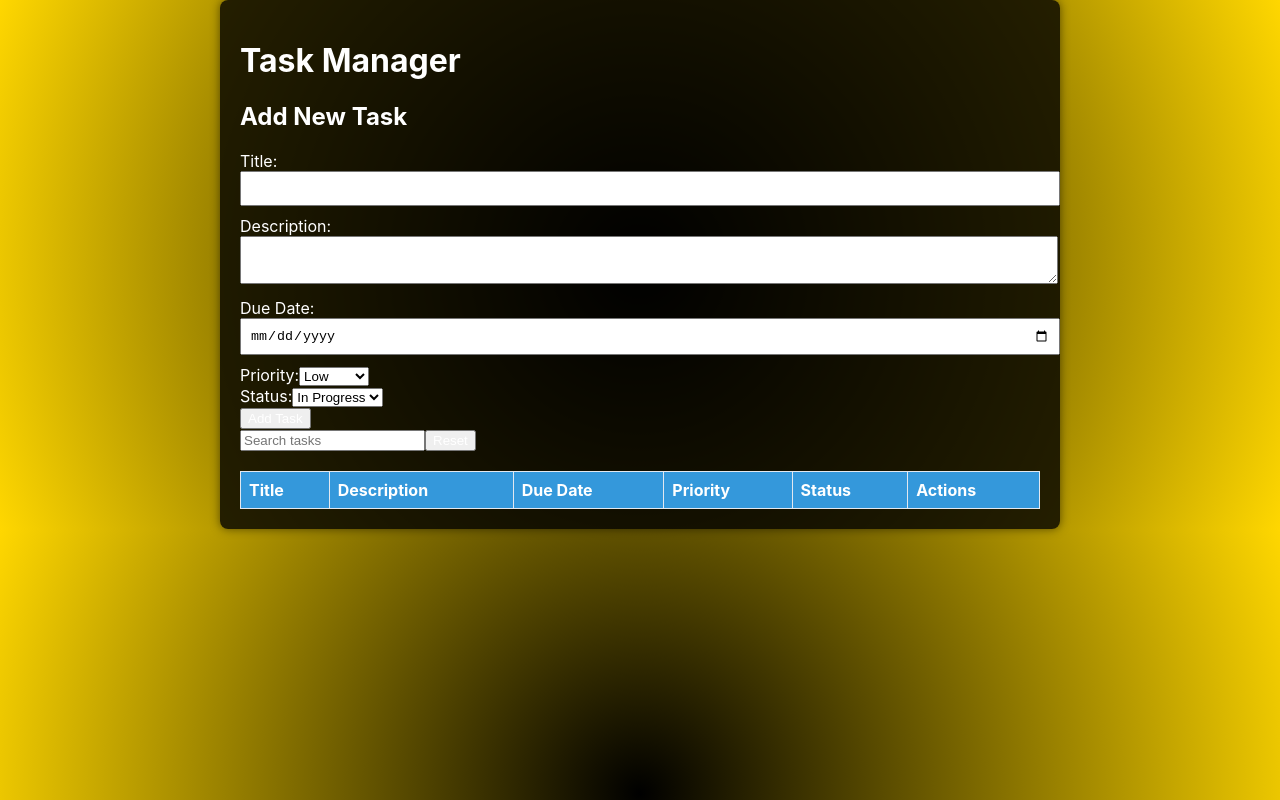
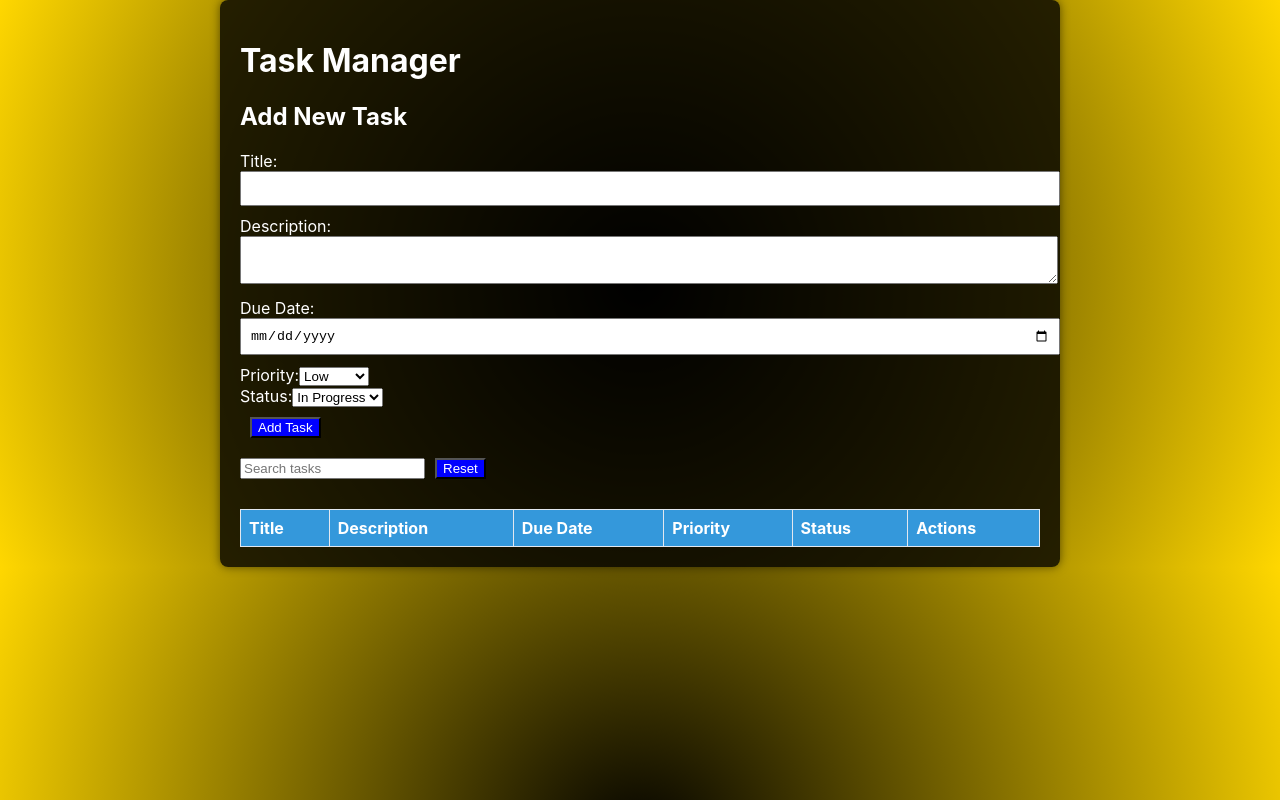
Before and after one commit to Saisarth/TaskManger, a React (Create React App) app: page / in a window 1280 px wide. Built offline with nearby package versions, Linux system fonts and the light colour scheme.

Commit message:
Update styles.css

```diff
--- a/src/styles.css
+++ b/src/styles.css
@@ -56,4 +56,7 @@ body {
     color: #fff;
   }
 
-  /* Add your own custom styles as needed */
+  button{
+      background-color:blue;
+      margin:10px;
+  }
```
